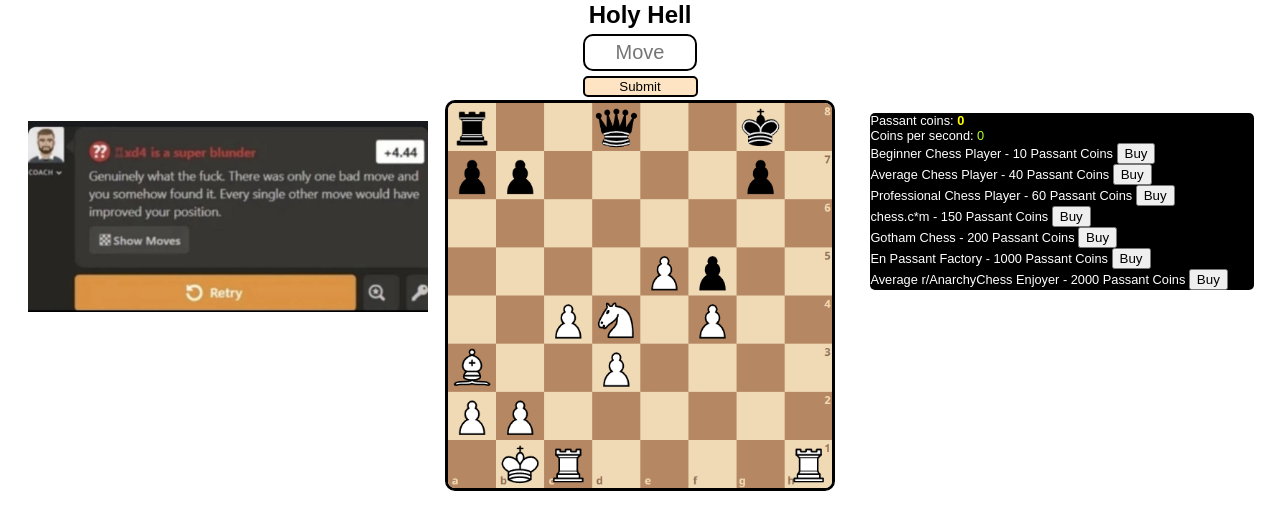
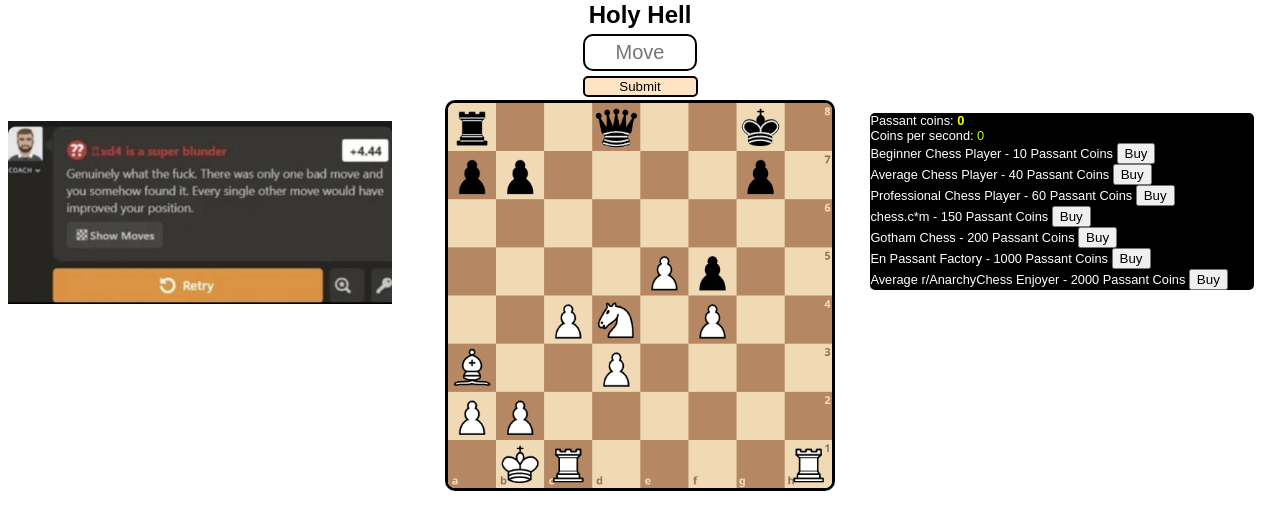
Before and after one commit to karanruzgar/karanruzgar.github.io, a plain HTML site: page index.html in a window 1280 px wide. Shown: the part 105-634 px from the top of the page. Drawn offline with Linux system fonts and the light colour scheme.

Commit message:
Add files via upload

```diff
--- a/index.html
+++ b/index.html
@@ -9,7 +9,7 @@
 <body>
     <div id="cant">Can't find the en passant? <a href='https://www.google.com/search?q=en+passant' target=”_blank”>Google en passant</a></div>
     <div id="ai" style="margin-top:10px;position: fixed;">AI that constantly insult your chess skills says: <br><span id="ai-text" style="font-weight: bold;font-size: 20px;"></span></div>
-    <img src="anarchy.webp" alt="whatt" style="position: fixed; margin-top:200px;width: 400px;margin-left:20px;">
+    <img src="anarchy.webp" alt="whatt" style="position: fixed; margin-top:200px;width: 30vw;margin: left 5vw;">
     <div id="pc">
         <span style="color:white">Passant coins: </span><span id="pc-c"></span><br>
         <span>Coins per second: </span><span id="cps">0</span>
```
